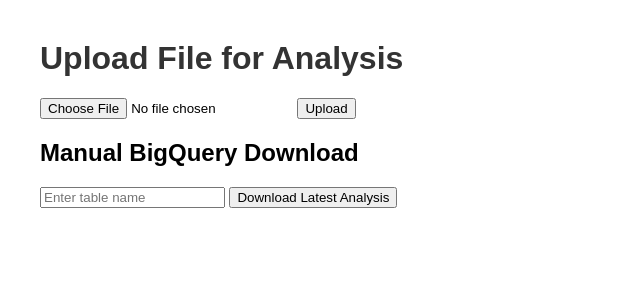
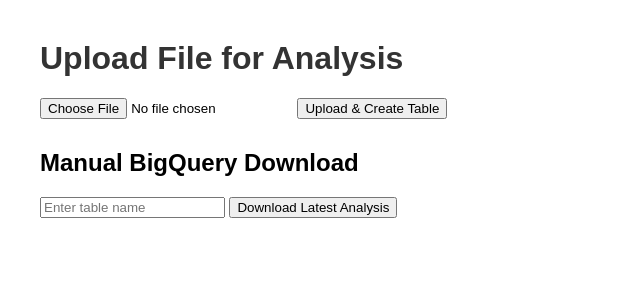
Before and after one commit to babyclaire0222-cyber/gcp-data-analysis-platform, a Flask app: page / in a window 1280 px wide. Shown: the top 300 px of the page, without its empty margins (0-640 px from the left). Run offline with Flask 3, Linux system fonts and the light colour scheme.

Commit message:
Update index.html

```diff
--- a/webapp/templates/index.html
+++ b/webapp/templates/index.html
@@ -9,6 +9,7 @@
         .flash-success { background-color: #d4edda; color: #155724; }
         .flash-error { background-color: #f8d7da; color: #721c24; }
         form { margin-bottom: 20px; }
+        .section { margin-top: 30px; }
     </style>
 </head>
 <body>
@@ -22,15 +23,19 @@
       {% endif %}
     {% endwith %}
 
+    <!-- File Upload Form -->
     <form action="/" method="post" enctype="multipart/form-data">
-        <input type="file" name="file" required>
-        <button type="submit">Upload</button>
+        <input type="file" name="file" accept=".csv,.sql" required>
+        <button type="submit">Upload & Create Table</button>
     </form>
 
-    <h2>Manual BigQuery Download</h2>
-    <form action="/download_bq" method="get">
-        <input type="text" name="table" placeholder="Enter table name" required>
-        <button type="submit">Download Latest Analysis</button>
-    </form>
+    <div class="section">
+        <h2>Manual BigQuery Download</h2>
+        <form action="/download_bq" method="get">
+            <input type="text" name="table" placeholder="Enter table name" required>
+            <button type="submit">Download Latest Analysis</button>
+        </form>
+    </div>
+
 </body>
 </html>
```
